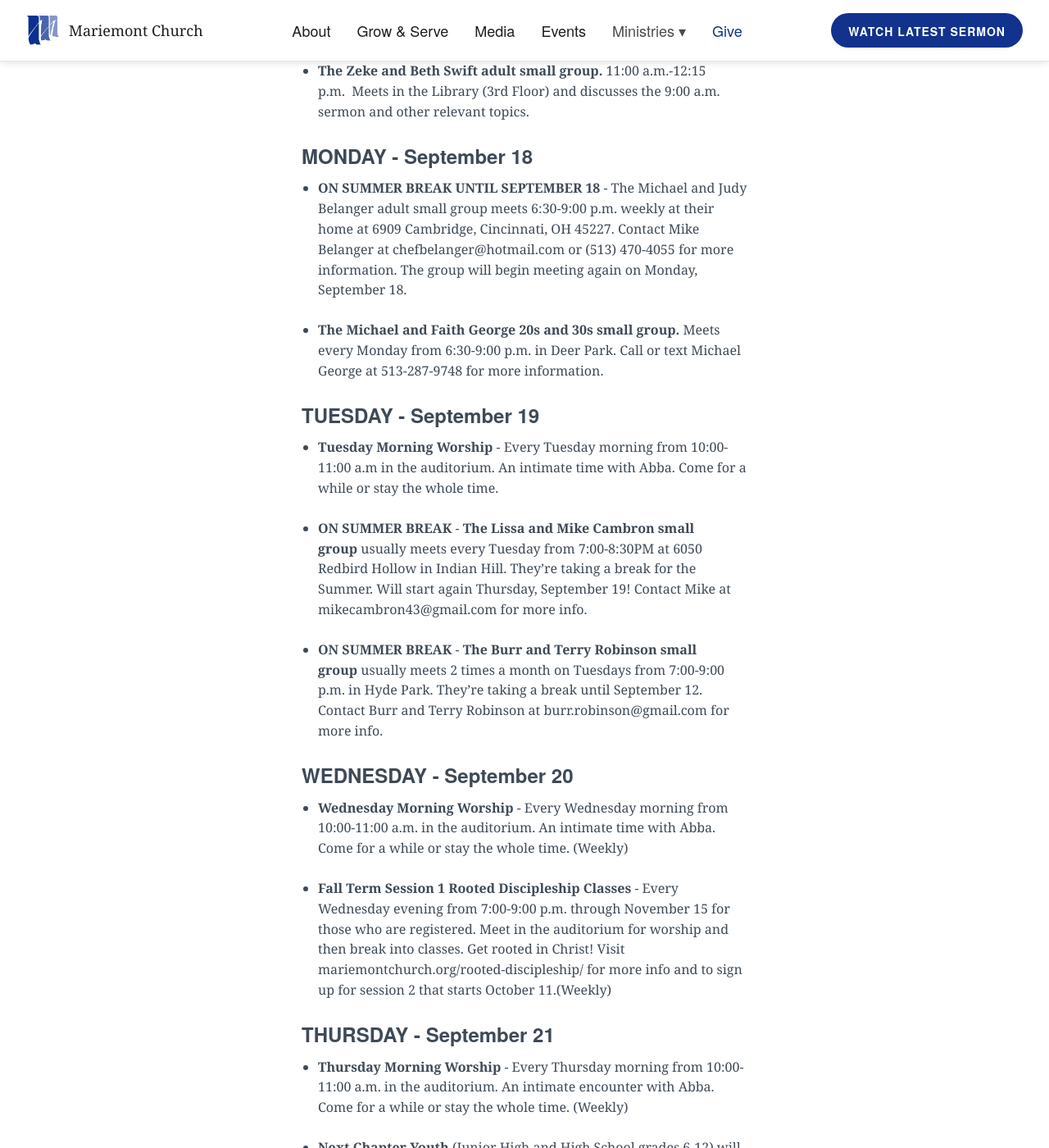
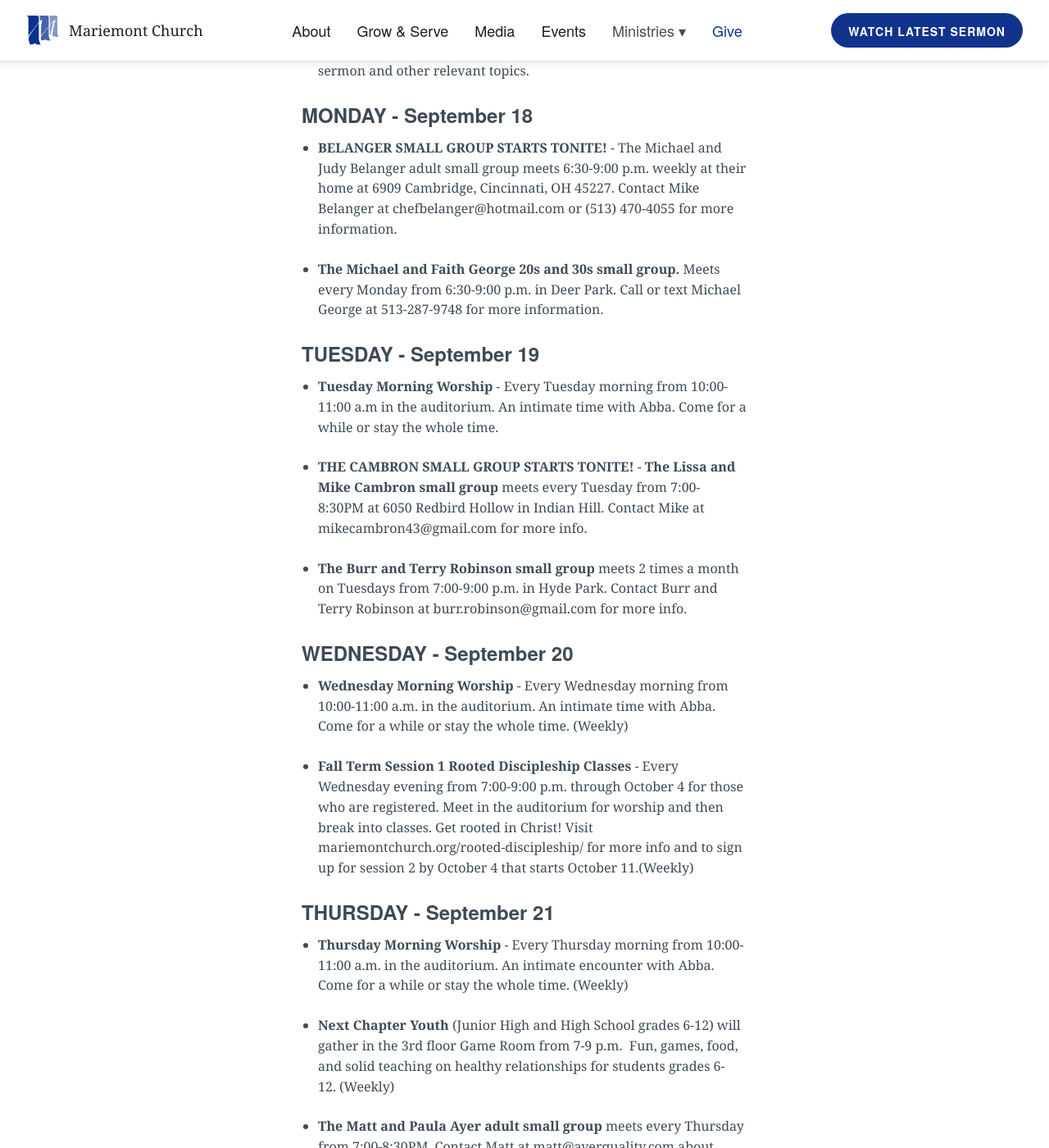
Before and after one commit to lukemoderwell/mariemont, a Jekyll site: the page built from updates.markdown, in a window 1280 px wide and 1400 px high, scrolled down 4296 px. Shown: the whole window at 82% size. Built offline with Jekyll 4.4.1, drawn with Linux system fonts in a browser that asks for light colours; nearby versions of some CDN libraries; some of the changed text lies outside the part shown.

Commit message:
Updated Updates

```diff
--- a/updates.markdown
+++ b/updates.markdown
@@ -32,7 +32,7 @@
 
 * **Next Chapter Youth** (Junior High and High School grades 6-12) will gather in the 3rd floor Game Room from 7-9 p.m.  Fun, games, food, and solid teaching on healthy relationships for students grades 6-12. (Weekly)
 
-* **The Matt and Paula Ayer adult small group** meets every Thursday from 7:00-8:30PM. Contact Matt at matt@ayerquality.com about joining in the Fall. The small group's Fall session begins tonight!
+* **The Matt and Paula Ayer adult small group** meets every Thursday from 7:00-8:30PM. Contact Matt at matt@ayerquality.com about joining. The small group's Fall session begins tonight!
 
 
 
@@ -77,7 +77,7 @@
 
 * **Next Chapter Youth** (Junior High and High School grades 6-12) will gather in the 3rd floor Game Room from 7-9 p.m.  Fun, games, food, and solid teaching on healthy relationships for students grades 6-12. (Weekly)
 
-* **ON SUMMER BREAK** - **The Matt and Paula Ayer adult small group** usually meets every Thursday from 7:00-8:30PM but will take a break for the Summer. Contact Matt at matt@ayerquality.com about joining in the Fall. The small group will begin its Fall 2023 season on September 7!
+* **The Matt and Paula Ayer adult small group** meets every Thursday from 7:00-8:30PM. Contact Matt at matt@ayerquality.com about joining.
 
 
 ### FRIDAY - September 15
@@ -100,21 +100,21 @@
 
 
 ### MONDAY - September 18
-* **ON SUMMER BREAK UNTIL SEPTEMBER 18** - The Michael and Judy Belanger adult small group meets 6:30-9:00 p.m. weekly at their home at 6909 Cambridge, Cincinnati, OH 45227. Contact Mike Belanger at chefbelanger@hotmail.com or (513) 470-4055 for more information. The group will begin meeting again on Monday, September 18.
+* **BELANGER SMALL GROUP STARTS TONITE!** - The Michael and Judy Belanger adult small group meets 6:30-9:00 p.m. weekly at their home at 6909 Cambridge, Cincinnati, OH 45227. Contact Mike Belanger at chefbelanger@hotmail.com or (513) 470-4055 for more information.
 
 * **The Michael and Faith George 20s and 30s small group.** Meets every Monday from 6:30-9:00 p.m. in Deer Park. Call or text Michael George at 513-287-9748 for more information.
 
 ### TUESDAY - September 19
 * **Tuesday Morning Worship** - Every Tuesday morning from 10:00-11:00 a.m in the auditorium. An intimate time with Abba. Come for a while or stay the whole time.
 
-* **ON SUMMER BREAK** - **The Lissa and Mike Cambron small group** usually meets every Tuesday from 7:00-8:30PM at 6050 Redbird Hollow in Indian Hill. They're taking a break for the Summer. Will start again Thursday, September 19! Contact Mike at mikecambron43@gmail.com for more info.
+* **THE CAMBRON SMALL GROUP STARTS TONITE!** - **The Lissa and Mike Cambron small group** meets every Tuesday from 7:00-8:30PM at 6050 Redbird Hollow in Indian Hill. Contact Mike at mikecambron43@gmail.com for more info.
 
-* **ON SUMMER BREAK** - **The Burr and Terry Robinson small group** usually meets 2 times a month on Tuesdays from 7:00-9:00 p.m. in Hyde Park. They're taking a break until September 12. Contact Burr and Terry Robinson at burr.robinson@gmail.com for more info.
+* **The Burr and Terry Robinson small group** meets 2 times a month on Tuesdays from 7:00-9:00 p.m. in Hyde Park. Contact Burr and Terry Robinson at burr.robinson@gmail.com for more info.
 
 ### WEDNESDAY - September 20
 * **Wednesday Morning Worship** - Every Wednesday morning from 10:00-11:00 a.m. in the auditorium. An intimate time with Abba. Come for a while or stay the whole time. (Weekly)
 
-* **Fall Term Session 1 Rooted Discipleship Classes** - Every Wednesday evening from 7:00-9:00 p.m. through November 15 for those who are registered. Meet in the auditorium for worship and then break into classes. Get rooted in Christ! Visit mariemontchurch.org/rooted-discipleship/ for more info and to sign up for session 2 that starts October 11.(Weekly)
+* **Fall Term Session 1 Rooted Discipleship Classes** - Every Wednesday evening from 7:00-9:00 p.m. through October 4 for those who are registered. Meet in the auditorium for worship and then break into classes. Get rooted in Christ! Visit mariemontchurch.org/rooted-discipleship/ for more info and to sign up for session 2 by October 4 that starts October 11.(Weekly)
 
 
 ### THURSDAY - September 21
@@ -123,18 +123,19 @@
 
 * **Next Chapter Youth** (Junior High and High School grades 6-12) will gather in the 3rd floor Game Room from 7-9 p.m.  Fun, games, food, and solid teaching on healthy relationships for students grades 6-12. (Weekly)
 
-* **The Matt and Paula Ayer adult small group** meets every Thursday from 7:00-8:30PM but will take a break for the Summer. Contact Matt at matt@ayerquality.com about joining in the Fall.
+
+* **The Matt and Paula Ayer adult small group** meets every Thursday from 7:00-8:30PM. Contact Matt at matt@ayerquality.com about joining.
 
 
 ### FRIDAY - September 22
 * **Men's Morning Bible Study** - Starting at 6:30 a.m. every Friday in the Emery room. A new study on Ecclesiastes has begun!  (Weekly)
 
 ### SATURDAY - September 23
-* **OPEN THIS SATURDAY - THANK YOU FAMILY SHOP! WE'LL MISS YOU!** The Family Shop Thrift Store's last day open is Saturday, September 23 from 8:30 a.m. to Noon.
+* **OPEN THIS SATURDAY FOR THE LAST TIME - THANK YOU FAMILY SHOP! WE'LL MISS YOU!** The Family Shop Thrift Store's last day open is Saturday, September 23 from 8:30 a.m. to Noon.
 
 
 ### SUNDAY - September 24
-* **Sunday Services at 9:00 and 11:00 a.m.** in the Auditorium on 2nd floor. Jamie Moore will continue our series through the Gospel of John looking at John 11:1-44, “Jesus: I AM the Resurrection and the Life”
+* **Sunday Services at 9:00 and 11:00 a.m.** in the Auditorium on 2nd floor. This week is Sharing Sunday!  Pray about what God wants you to share with the congregation about His work in your life and the lives of those around you.
 
 * **Kingdom Kids** (Infant - Grade 5) Sunday School at 9:00 and 11:00 a.m. Check in on the 1st floor at 8:45 a.m. for the 9:00-10:30 classes and 10:45 a.m. for the 11:00-12:30 classes.
 
@@ -146,21 +147,21 @@
 
 
 ### MONDAY - September 25
-* **The Michael and Judy Belanger adult small group** - Meets 6:30-9:00 p.m. weekly at their home at 6909 Cambridge, Cincinnati, OH 45227. Contact Mike Belanger at chefbelanger@hotmail.com or (513) 470-4055 for more information.
+* **The Michael and Judy Belanger adult small group** - Meets 6:30-9:00 p.m. weekly at their home at 6909 Cambridge, Cincinnati, OH 45227. Contact Michael Belanger at chefbelanger@hotmail.com or (513) 470-4055 for more information.
 
 * **The Michael and Faith George 20s and 30s small group.** Meets every Monday from 6:30-9:00 p.m. in Deer Park. Call or text Michael George at 513-287-9748 for more information.
 
 ### TUESDAY - September 26
 * **Tuesday Morning Worship** - Every Tuesday morning from 10:00-11:00 a.m in the auditorium. An intimate time with Abba. Come for a while or stay the whole time.
 
-* **The Lissa and Mike Cambron small group** usually meets every Tuesday from 7:00-8:30PM at 6050 Redbird Hollow in Indian Hill. They're taking a break for the Summer. Will start again Tuesday, September 19! Contact Mike at mikecambron43@gmail.com for more info.
+* **The Lissa and Mike Cambron small group** meets every Tuesday from 7:00-8:30PM at 6050 Redbird Hollow in Indian Hill. Contact Mike at mikecambron43@gmail.com for more info.
 
 * **The Burr and Terry Robinson small group** usually meets 2 times a month on Tuesdays from 7:00-9:00 p.m. in Hyde Park. Contact Burr and Terry Robinson at burr.robinson@gmail.com for more info.
 
 ### WEDNESDAY - September 27
 * **Wednesday Morning Worship** - Every Wednesday morning from 10:00-11:00 a.m. in the auditorium. An intimate time with Abba. Come for a while or stay the whole time. (Weekly)
 
-* **Fall Term Session 1 Rooted Discipleship Classes** - Every Wednesday evening from 7:00-9:00 p.m. through November 15 for those who are registered. Meet in the auditorium for worship and then break into classes. Get rooted in Christ! Visit mariemontchurch.org/rooted-discipleship/ for more info and to sign up for session 2 that starts October 11.(Weekly)
+* **Fall Term Session 1 Rooted Discipleship Classes** - Every Wednesday evening from 7:00-9:00 p.m. through October 4 for those who are registered. Meet in the auditorium for worship and then break into classes. Get rooted in Christ! Visit mariemontchurch.org/rooted-discipleship/ for more info and to sign up for session 2 by October 4 that starts October 11.(Weekly)
 
 ### THURSDAY - September 28
 * **Thursday Morning Worship** - Every Thursday morning from 10:00-11:00 a.m. in the auditorium. An intimate encounter with Abba. Come for a while or stay the whole time. (Weekly)
@@ -168,18 +169,18 @@
 
 * **THURSDAY NIGHT HANGOUT IS THIS WEEK!**  Next Chapter Youth Hangouts for Junior High and High School grades 6-12 are on the last Thursday of the month. Meet in the 3rd floor game room at 7 p.m.
 
-* **ON SUMMER BREAK** - **The Matt and Paula Ayer adult small group** usually meets every Thursday from 7:00-8:30PM but will take a break for the Summer. Contact Matt at matt@ayerquality.com about joining!
+
+* **The Matt and Paula Ayer adult small group** meets every Thursday from 7:00-8:30PM. Contact Matt at matt@ayerquality.com about joining.
 
 
 ### FRIDAY - September 29
 * **Men's Morning Bible Study** - Starting at 6:30 a.m. every Friday in the Emery room. A new study on Ecclesiastes has begun!  (Weekly)
 
 ### SATURDAY - September 30
-* **NOT OPEN THIS SATURDAY!** The Family Shop Thrift Store is open every 2nd and 4th Saturday of each month from 8:30 a.m. to Noon until the end of September. (Bi-Weekly)
 
 
 ### SUNDAY - October 1
-* **Sunday Services at 9:00 and 11:00 a.m.** in the Auditorium on 2nd floor. Jamie Moore will continue our series through the Gospel of John.
+* **Sunday Services at 9:00 and 11:00 a.m.** in the Auditorium on 2nd floor. Jamie Moore will continue our "Jesus" series through the Gospel of John.
 
 * **Kingdom Kids** (Infant - Grade 5) Sunday School at 9:00 and 11:00 a.m. Check in on the 1st floor at 8:45 a.m. for the 9:00-10:30 classes and 10:45 a.m. for the 11:00-12:30 classes.
 
@@ -191,7 +192,7 @@
 
 
 ### MONDAY - October 2
-* **ON SUMMER BREAK UNTIL SEPTEMBER 18** - The Michael and Judy Belanger adult small group meets 6:30-9:00 p.m. weekly at their home at 6909 Cambridge, Cincinnati, OH 45227. Contact Mike Belanger at chefbelanger@hotmail.com or (513) 470-4055 for more information. The group will begin meeting again on Monday, September 18.
+* **The Michael and Judy Belanger adult small group** meets 6:30-9:00 p.m. weekly at their home at 6909 Cambridge, Cincinnati, OH 45227. Contact Mike Belanger at chefbelanger@hotmail.com or (513) 470-4055 for more information.
 
 * **The Michael and Faith George 20s and 30s small group.** Meets every Monday from 6:30-9:00 p.m. in Deer Park. Call or text Michael George at 513-287-9748 for more information.
 
```
Also changed, not shown: other parts of updates.markdown (+1 -1 lines).
